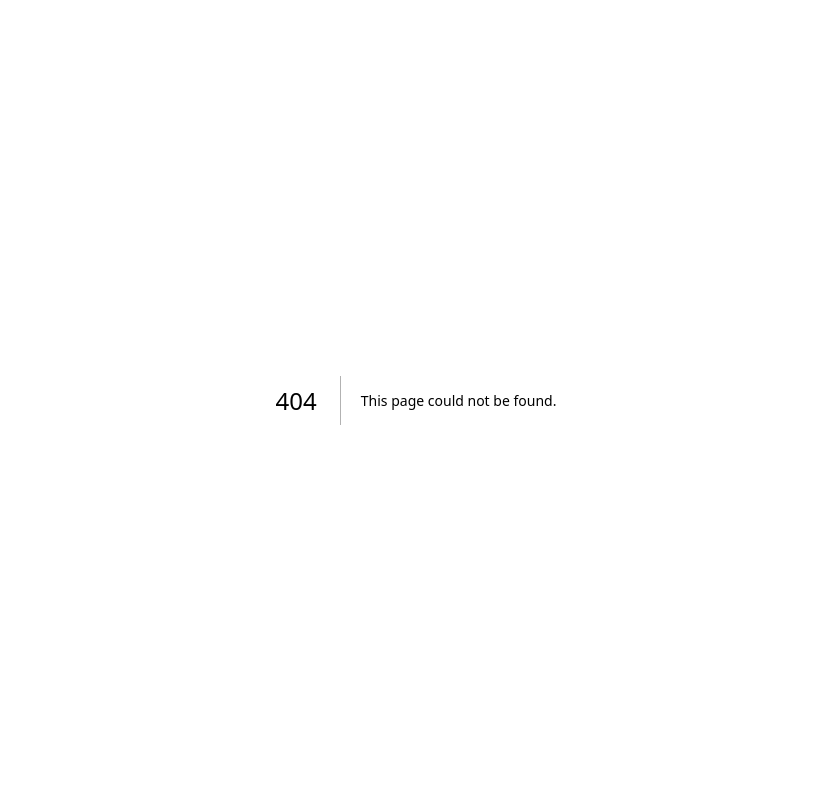
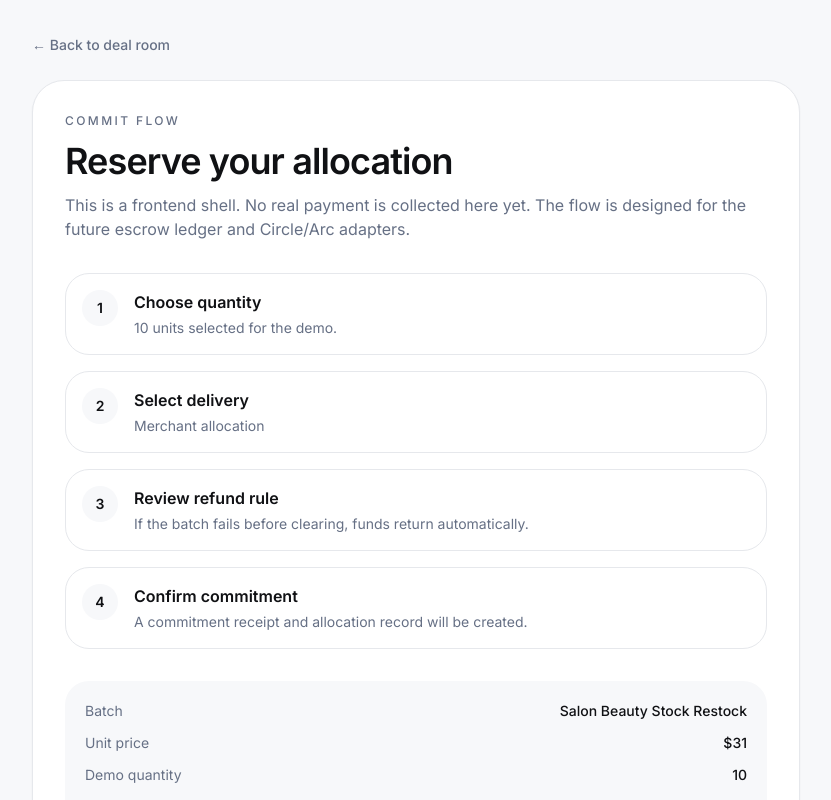
Before and after one commit to imranshiundu/Batch, a Next.js app in the folder apps/web/: page /commit/salon-beauty-stock in a window 1280 px wide. Before the commit this address had no page. Shown: the top 800 px of the page, without its empty margins (224-1055 px from the left). Built offline with nearby package versions, Linux system fonts and the light colour scheme.

Commit message:
feat(web): add commitment flow shell

```diff
--- /dev/null
+++ b/apps/web/src/app/commit/[batchId]/page.tsx
@@ -0,0 +1,56 @@
+import Link from "next/link";
+import { notFound } from "next/navigation";
+import { batches } from "@/lib/data";
+import { money } from "@/lib/utils";
+
+export function generateStaticParams() {
+  return batches.map((batch) => ({ batchId: batch.slug }));
+}
+
+export default function CommitFlowPage({ params }: { params: { batchId: string } }) {
+  const batch = batches.find((item) => item.slug === params.batchId);
+
+  if (!batch) notFound();
+
+  const sampleUnits = 10;
+  const sampleTotal = sampleUnits * batch.batchPrice;
+
+  return (
+    <main className="min-h-screen bg-surface px-5 py-8 text-ink md:px-8">
+      <div className="mx-auto max-w-3xl">
+        <Link href={`/batches/${batch.slug}`} className="text-sm font-medium text-muted">← Back to deal room</Link>
+        <div className="mt-6 rounded-[2rem] border border-line bg-white p-6 shadow-sm md:p-8">
+          <p className="text-xs font-medium uppercase tracking-[0.2em] text-muted">Commit flow</p>
+          <h1 className="mt-3 text-4xl font-semibold tracking-tight">Reserve your allocation</h1>
+          <p className="mt-3 text-muted">This is a frontend shell. No real payment is collected here yet. The flow is designed for the future escrow ledger and Circle/Arc adapters.</p>
+
+          <div className="mt-8 grid gap-4">
+            {[
+              ["1", "Choose quantity", `${sampleUnits} units selected for the demo.`],
+              ["2", "Select delivery", batch.deliveryMode],
+              ["3", "Review refund rule", "If the batch fails before clearing, funds return automatically."],
+              ["4", "Confirm commitment", "A commitment receipt and allocation record will be created."],
+            ].map(([number, title, body]) => (
+              <div key={number} className="flex gap-4 rounded-3xl border border-line p-4">
+                <span className="grid h-9 w-9 shrink-0 place-items-center rounded-full bg-surface text-sm font-semibold">{number}</span>
+                <div>
+                  <h2 className="font-semibold">{title}</h2>
+                  <p className="mt-1 text-sm text-muted">{body}</p>
+                </div>
+              </div>
+            ))}
+          </div>
+
+          <div className="mt-8 rounded-3xl bg-surface p-5">
+            <div className="flex justify-between text-sm"><span className="text-muted">Batch</span><span className="font-medium">{batch.title}</span></div>
+            <div className="mt-3 flex justify-between text-sm"><span className="text-muted">Unit price</span><span className="font-medium">{money(batch.batchPrice, batch.currency)}</span></div>
+            <div className="mt-3 flex justify-between text-sm"><span className="text-muted">Demo quantity</span><span className="font-medium">{sampleUnits}</span></div>
+            <div className="mt-4 border-t border-line pt-4 flex justify-between"><span className="font-semibold">Demo total</span><span className="font-semibold">{money(sampleTotal, batch.currency)}</span></div>
+          </div>
+
+          <button className="mt-6 w-full rounded-full bg-ink px-5 py-3 text-sm font-semibold text-white">Create demo commitment</button>
+        </div>
+      </div>
+    </main>
+  );
+}
```
